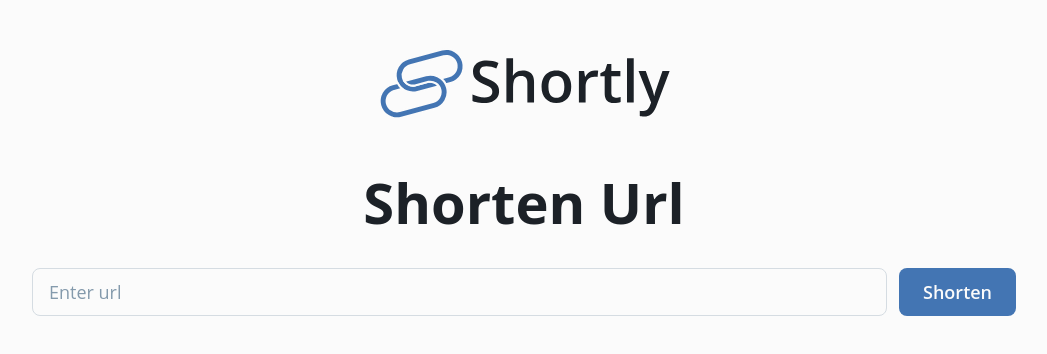
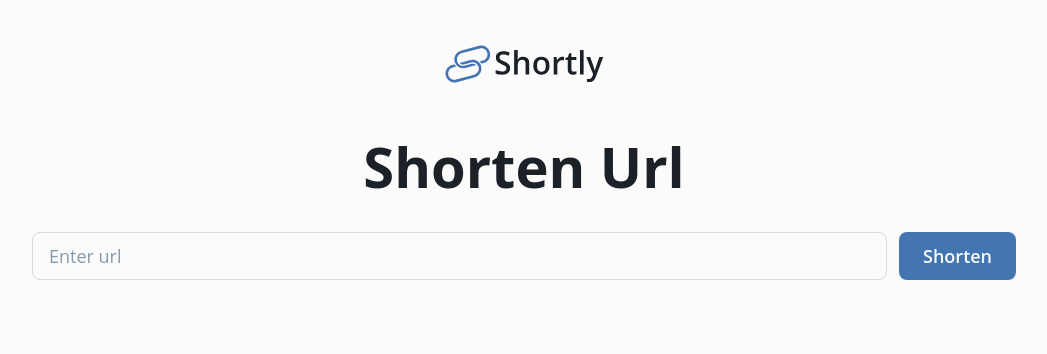
Before and after one commit to diegozam-dev/url-shortener, a React (Vite) app in the folder frontend/: page / in a window 1280 px wide. Shown: the top 354 px of the page, without its empty margins (116-1163 px from the left). Built offline with nearby package versions, Linux system fonts and the light colour scheme.

Commit message:
refactor

```diff
--- a/frontend/src/components/layouts/HomeLayout.tsx
+++ b/frontend/src/components/layouts/HomeLayout.tsx
@@ -4,7 +4,11 @@ import ShortenUrl from '../../features/shortenUrl/ShortenUrl';
 const HomeLayout = () => {
   return (
     <div className="mx-auto px-6 max-w-[1032px]">
-      <img src={shortlyLogo} alt="Shortly logo" className="my-10 mx-auto" />
+      <img
+        src={shortlyLogo}
+        alt="Shortly logo"
+        className="my-10 mx-auto w-40"
+      />
       <section id="shorten-url" className="my-10">
         <h1 className="text-(--heading-primary) text-center mb-6">
           Shorten Url
```
